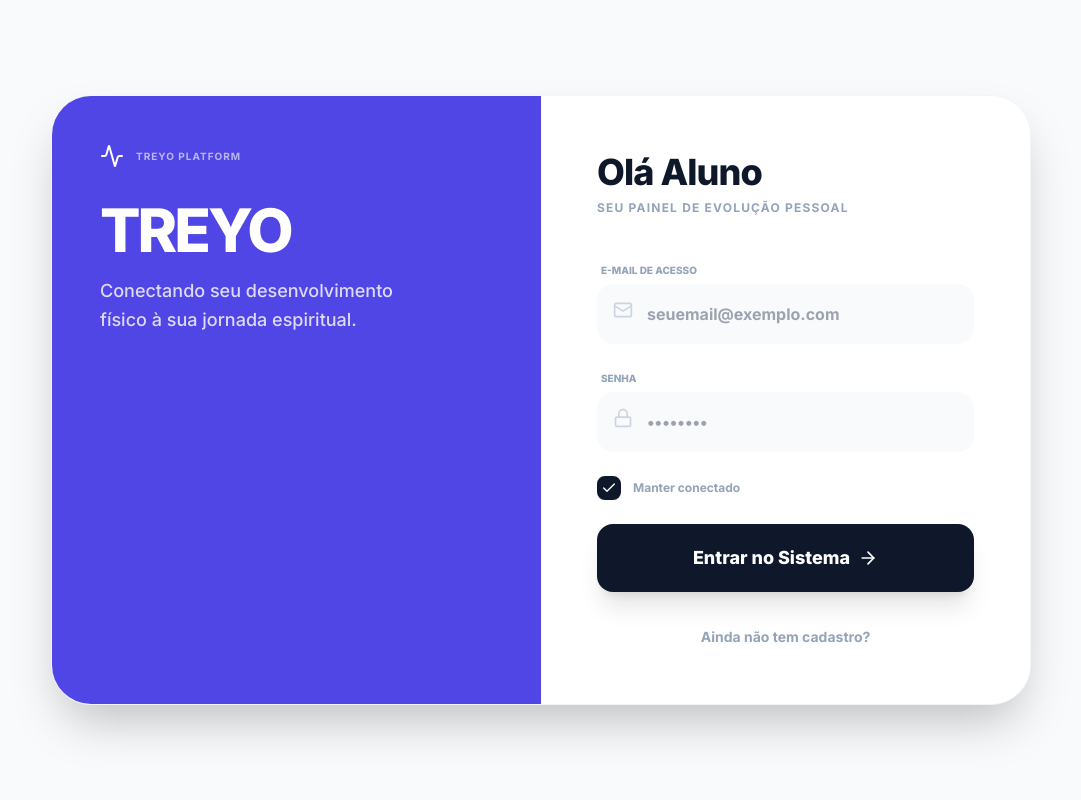
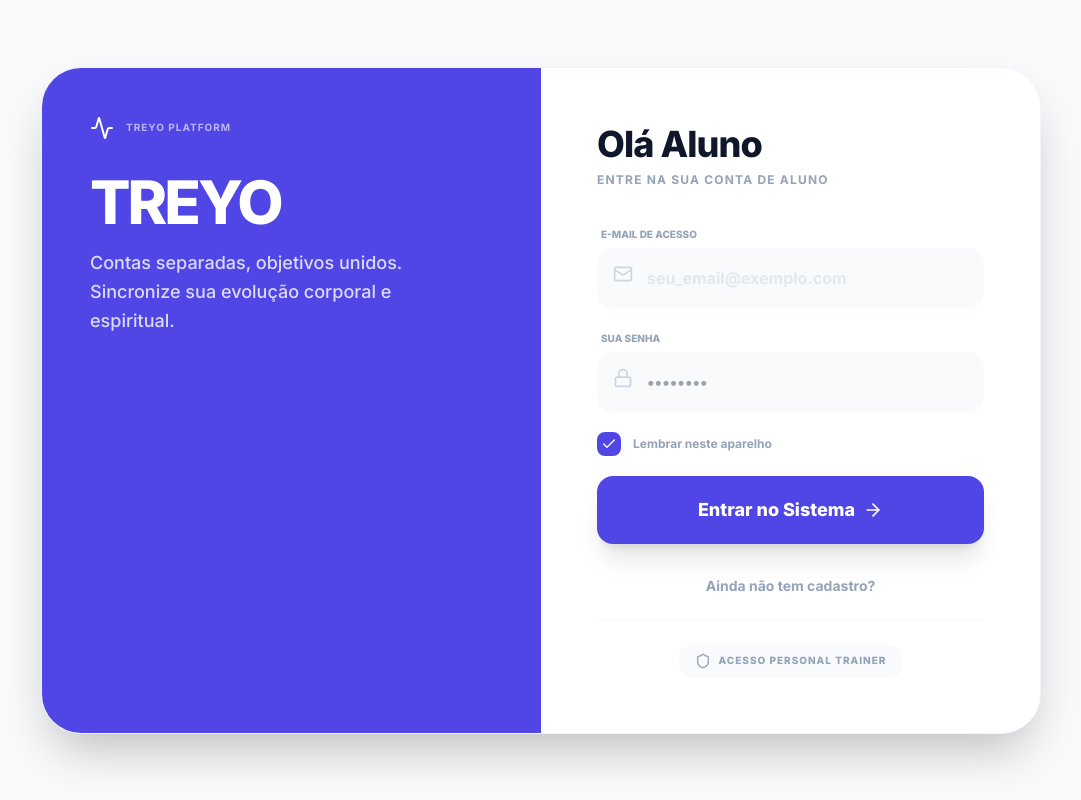
Before and after one commit to vitorcatanio/Alma-e-Corpo, a React (Vite) app: page / in a window 1280 px wide. Shown: the whole page, without its empty margins (99-1180 px from the left). Built offline with nearby package versions, Linux system fonts and the light colour scheme; no server answers.

Commit message:
feat(auth): Improve login and registration flow
Refactors the authentication component to handle trainer mode logic more robustly. Updates error messages for clarity and improves the Firebase initialization pattern to a singleton for better performance.

```diff
--- a/components/Auth.tsx
+++ b/components/Auth.tsx
@@ -6,7 +6,7 @@ import { fazerLogin, cadastrarUsuario } from '../auth-service';
 import { auth } from '../firebase-config';
 import {
     ArrowRight, User as UserIcon, Lock, Mail, Activity,
-    ShieldAlert, Loader2, Check, Shield
+    ShieldAlert, Loader2, Check, Shield, UserCircle
 } from 'lucide-react';
 
 interface AuthProps {
@@ -15,7 +15,7 @@ interface AuthProps {
 }
 
 export const Auth: React.FC<AuthProps> = ({ onLogin, setAuthProcessStatus }) => {
-    // O sistema sempre abre no modo ALUNO por padrão
+    // Padrão: Modo Aluno / Login
     const [isLogin, setIsLogin] = useState(true);
     const [isTrainerMode, setIsTrainerMode] = useState(false);
 
@@ -30,7 +30,7 @@ export const Auth: React.FC<AuthProps> = ({ onLogin, setAuthProcessStatus }) =>
 
     const REQUIRED_ACCESS_CODE = "amizades verdadeiras";
 
-    // Reseta o formulário ao trocar de modo
+    // Reseta campos ao alternar entre perfis
     useEffect(() => {
         setEmail('');
         setPassword('');
@@ -48,7 +48,7 @@ export const Auth: React.FC<AuthProps> = ({ onLogin, setAuthProcessStatus }) =>
 
         try {
             if (isTrainerMode && accessCode.toLowerCase() !== REQUIRED_ACCESS_CODE.toLowerCase()) {
-                throw new Error('Código administrativo incorreto.');
+                throw new Error('Código administrativo inválido.');
             }
 
             if (isLogin) {
@@ -59,17 +59,18 @@ export const Auth: React.FC<AuthProps> = ({ onLogin, setAuthProcessStatus }) =>
                     if (userData) {
                         if (userData.role !== roleToUse) {
                             await auth.signOut();
-                            throw new Error(`Acesso Negado: Perfil incorreto para este modo de entrada.`);
+                            throw new Error(`Acesso Negado: Esta conta pertence ao perfil de ${userData.role === 'trainer' ? 'Personal' : 'Aluno'}.`);
                         }
                         onLogin(userData);
                     } else {
+                        // Sincronização de segurança
                         const newUser: User = { id: firebaseUser.uid, name: firebaseUser.displayName || 'Usuário', email: firebaseUser.email!, role: roleToUse };
                         await db.saveUserToDb(newUser);
                         onLogin(newUser);
                     }
                 }
             } else {
-                if (!name || !email || !password) throw new Error('Preencha todos os campos obrigatórios.');
+                if (!name || !email || !password) throw new Error('Preencha todos os campos.');
                 const userCredential = await cadastrarUsuario(email, password, name, roleToUse);
                 const newUser: User = { id: userCredential.user.uid, name, email, role: roleToUse };
                 onLogin(newUser);
@@ -77,7 +78,7 @@ export const Auth: React.FC<AuthProps> = ({ onLogin, setAuthProcessStatus }) =>
         } catch (err: any) {
             setAuthProcessStatus(false);
             let msg = err.message;
-            if (err.code === 'auth/invalid-credential') msg = "E-mail ou senha incorretos.";
+            if (err.code === 'auth/invalid-credential' || err.code === 'auth/wrong-password') msg = "Credenciais inválidas.";
             setError(msg);
         } finally {
             setIsLoading(false);
@@ -85,11 +86,11 @@ export const Auth: React.FC<AuthProps> = ({ onLogin, setAuthProcessStatus }) =>
     };
 
     return (
-        <div className={`min-h-screen flex items-center justify-center p-6 bg-slate-50 transition-colors duration-700 ${isTrainerMode ? 'bg-indigo-950/5' : ''}`}>
+        <div className={`min-h-screen flex items-center justify-center p-4 transition-colors duration-500 bg-slate-50`}>
 
-            <div className="w-full max-w-[980px] grid grid-cols-1 md:grid-cols-2 bg-white rounded-[2.5rem] shadow-2xl overflow-hidden border border-slate-100 relative">
+            <div className="w-full max-w-[1000px] grid grid-cols-1 md:grid-cols-2 bg-white rounded-[2.5rem] shadow-2xl overflow-hidden border border-slate-100 relative">
 
-                {/* Painel de Identidade (Esquerda) */}
+                {/* Lado Esquerdo - Visual */}
                 <div className={`relative hidden md:flex flex-col justify-between p-12 transition-all duration-700 ${isTrainerMode ? 'bg-slate-900' : 'bg-indigo-600'}`}>
                     <div className="text-white">
                         <div className="flex items-center gap-3 mb-8">
@@ -99,27 +100,27 @@ export const Auth: React.FC<AuthProps> = ({ onLogin, setAuthProcessStatus }) =>
                         <h1 className="text-6xl font-black tracking-tighter mb-4">TREYO</h1>
                         <p className="opacity-80 text-lg max-w-xs font-medium leading-relaxed">
                             {isTrainerMode
-                                ? 'Gerenciamento profissional para o seu ecossistema de alunos.'
-                                : 'Conectando seu desenvolvimento físico à sua jornada espiritual.'}
+                                ? 'Portal Administrativo: Gerencie treinos, dietas e o progresso espiritual de seus alunos.'
+                                : 'Contas separadas, objetivos unidos. Sincronize sua evolução corporal e espiritual.'}
                         </p>
                     </div>
                 </div>
 
-                {/* Painel de Acesso (Direita) */}
-                <div className="p-10 md:p-14 flex flex-col justify-center bg-white">
-                    <div className="mb-10">
+                {/* Lado Direito - Formulário */}
+                <div className="p-8 md:p-14 flex flex-col justify-center bg-white">
+                    <div className="mb-8">
                         <h2 className="text-4xl font-black text-slate-900 mb-2 tracking-tight">
-                            {isTrainerMode ? 'Admin Portal' : isLogin ? 'Olá Aluno' : 'Criar Conta'}
+                            {isTrainerMode ? 'Olá Personal' : isLogin ? 'Olá Aluno' : 'Seja Bem-vindo'}
                         </h2>
                         <p className="text-xs text-slate-400 font-bold uppercase tracking-widest">
-                            {isTrainerMode ? 'Acesso Administrativo Treyo' : 'Seu painel de evolução pessoal'}
+                            {isTrainerMode ? 'Acesse o Painel Administrativo' : isLogin ? 'Entre na sua conta de aluno' : 'Crie seu perfil no ecossistema'}
                         </p>
                     </div>
 
                     <form
-                        key={isTrainerMode ? 'auth-personal' : 'auth-aluno'}
+                        key={isTrainerMode ? 'form-trainer' : 'form-student'}
                         onSubmit={handleSubmit}
-                        className="space-y-5"
+                        className="space-y-4"
                         autoComplete="off"
                     >
                         {!isLogin && (
@@ -139,9 +140,8 @@ export const Auth: React.FC<AuthProps> = ({ onLogin, setAuthProcessStatus }) =>
                                 <input
                                     required
                                     type="email"
-                                    name={isTrainerMode ? "trainer_login" : "student_login"}
-                                    placeholder="seuemail@exemplo.com"
-                                    className="w-full pl-12 pr-4 py-4 rounded-2xl border-2 border-slate-50 bg-slate-50 focus:bg-white focus:border-indigo-500 outline-none transition-all font-bold text-slate-700"
+                                    placeholder="seu_email@exemplo.com"
+                                    className="w-full pl-12 pr-4 py-4 rounded-2xl border-2 border-slate-50 bg-slate-50 focus:bg-white focus:border-indigo-500 outline-none transition-all font-bold text-slate-700 placeholder:text-slate-200"
                                     value={email}
                                     onChange={e => setEmail(e.target.value)}
                                 />
@@ -149,14 +149,12 @@ export const Auth: React.FC<AuthProps> = ({ onLogin, setAuthProcessStatus }) =>
                         </div>
 
                         <div className="space-y-1">
-                            <label className="text-[10px] font-black uppercase text-slate-400 ml-1">Senha</label>
+                            <label className="text-[10px] font-black uppercase text-slate-400 ml-1">Sua Senha</label>
                             <div className="relative">
                                 <Lock className="absolute left-4 top-4 w-5 h-5 text-slate-300" />
                                 <input
                                     required
                                     type="password"
-                                    name={isTrainerMode ? "trainer_pwd" : "student_pwd"}
-                                    autoComplete="current-password"
                                     placeholder="••••••••"
                                     className="w-full pl-12 pr-4 py-4 rounded-2xl border-2 border-slate-50 bg-slate-50 focus:bg-white focus:border-indigo-500 outline-none transition-all font-bold text-slate-700"
                                     value={password}
@@ -170,18 +168,18 @@ export const Auth: React.FC<AuthProps> = ({ onLogin, setAuthProcessStatus }) =>
                                 <button
                                     type="button"
                                     onClick={() => setLembrarMe(!lembrarMe)}
-                                    className={`w-6 h-6 rounded-lg border-2 flex items-center justify-center transition-all ${lembrarMe ? 'bg-slate-900 border-slate-900 text-white' : 'bg-slate-50 border-slate-200'}`}
+                                    className={`w-6 h-6 rounded-lg border-2 flex items-center justify-center transition-all ${lembrarMe ? 'bg-indigo-600 border-indigo-600 text-white' : 'bg-slate-50 border-slate-200'}`}
                                 >
                                     {lembrarMe && <Check className="w-4 h-4" />}
                                 </button>
-                                <span className="text-xs font-bold text-slate-400">Manter conectado</span>
+                                <span className="text-xs font-bold text-slate-400">Lembrar neste aparelho</span>
                             </div>
                         )}
 
                         {isTrainerMode && (
                             <div className="space-y-1 animate-slide-up">
-                                <label className="text-[10px] font-black uppercase text-indigo-500 ml-1">Chave de Segurança</label>
-                                <input required type="password" placeholder="Código Admin" className="w-full px-6 py-4 rounded-2xl border-2 border-indigo-100 bg-indigo-50 focus:bg-white focus:border-indigo-500 outline-none font-black tracking-widest text-indigo-900" value={accessCode} onChange={e => setAccessCode(e.target.value)} />
+                                <label className="text-[10px] font-black uppercase text-indigo-500 ml-1">Código de Segurança Personal</label>
+                                <input required type="password" placeholder="Chave Mestra" className="w-full px-6 py-4 rounded-2xl border-2 border-indigo-100 bg-indigo-50 focus:bg-white focus:border-indigo-500 outline-none font-black tracking-widest text-indigo-900" value={accessCode} onChange={e => setAccessCode(e.target.value)} />
                             </div>
                         )}
 
@@ -191,32 +189,31 @@ export const Auth: React.FC<AuthProps> = ({ onLogin, setAuthProcessStatus }) =>
                             </div>
                         )}
 
-                        <button disabled={isLoading} type="submit" className={`w-full py-5 rounded-2xl text-white font-black text-lg flex items-center justify-center gap-2 transition-all active:scale-95 disabled:opacity-50 shadow-xl ${isTrainerMode ? 'bg-indigo-600 hover:bg-indigo-700' : 'bg-slate-900 hover:bg-slate-800'}`}>
-                            {isLoading ? <Loader2 className="w-6 h-6 animate-spin" /> : isLogin ? 'Entrar no Sistema' : 'Finalizar Cadastro'}
+                        <button disabled={isLoading} type="submit" className={`w-full py-5 rounded-2xl text-white font-black text-lg flex items-center justify-center gap-2 transition-all active:scale-95 disabled:opacity-50 shadow-xl ${isTrainerMode ? 'bg-slate-900 hover:bg-slate-800' : 'bg-indigo-600 hover:bg-indigo-700'}`}>
+                            {isLoading ? <Loader2 className="w-6 h-6 animate-spin" /> : 'Entrar no Sistema'}
                             {!isLoading && <ArrowRight className="w-5 h-5" />}
                         </button>
                     </form>
 
-                    <div className="mt-8 text-center">
+                    <div className="mt-8 flex flex-col items-center gap-6">
                         <button onClick={() => setIsLogin(!isLogin)} className="text-sm font-bold text-slate-400 hover:text-indigo-600 transition-colors">
                             {isLogin ? "Ainda não tem cadastro?" : "Já possui conta? Entre agora"}
                         </button>
+
+                        <div className="w-full pt-6 border-t border-slate-50 flex justify-center">
+                            <button
+                                onClick={() => setIsTrainerMode(!isTrainerMode)}
+                                className={`flex items-center gap-2 px-4 py-2 rounded-xl transition-all font-black text-[10px] uppercase tracking-widest ${isTrainerMode ? 'bg-indigo-50 text-indigo-600' : 'bg-slate-50 text-slate-400 hover:text-indigo-600'}`}
+                            >
+                                {isTrainerMode ? (
+                                    <><UserCircle className="w-4 h-4" /> Voltar para Login Aluno</>
+                                ) : (
+                                    <><Shield className="w-4 h-4" /> Acesso Personal Trainer</>
+                                )}
+                            </button>
+                        </div>
                     </div>
                 </div>
-            </div>
-
-            {/* Alternador de Modo Master - Ultra Discreto no Canto Inferior */}
-            <div className="fixed bottom-6 right-6">
-                <button
-                    onClick={() => setIsTrainerMode(!isTrainerMode)}
-                    className="p-3 text-slate-200 hover:text-indigo-400 transition-all opacity-20 hover:opacity-100 group flex items-center gap-2"
-                    title={isTrainerMode ? "Voltar ao Modo Aluno" : "Acesso Personal"}
-                >
-                    <span className="text-[8px] font-black uppercase tracking-[0.3em] opacity-0 group-hover:opacity-100 transition-opacity">
-                        {isTrainerMode ? 'PORTAL ALUNO' : 'PORTAL ADMIN'}
-                    </span>
-                    <Shield className="w-4 h-4" />
-                </button>
             </div>
         </div>
     );
--- a/firebase-config.ts
+++ b/firebase-config.ts
@@ -14,10 +14,14 @@ const firebaseConfig = {
   measurementId: "G-FER58V13NM"
 };
 
-// Inicialização segura
-const app: FirebaseApp = getApps().length > 0 ? getApp() : initializeApp(firebaseConfig);
+// Inicialização Singleton garantida
+let app: FirebaseApp;
+if (!getApps().length) {
+  app = initializeApp(firebaseConfig);
+} else {
+  app = getApp();
+}
 
-// Exportação de serviços garantindo vinculação correta ao app inicializado
 export const auth: Auth = getAuth(app);
 export const database: Database = getDatabase(app);
 
```
